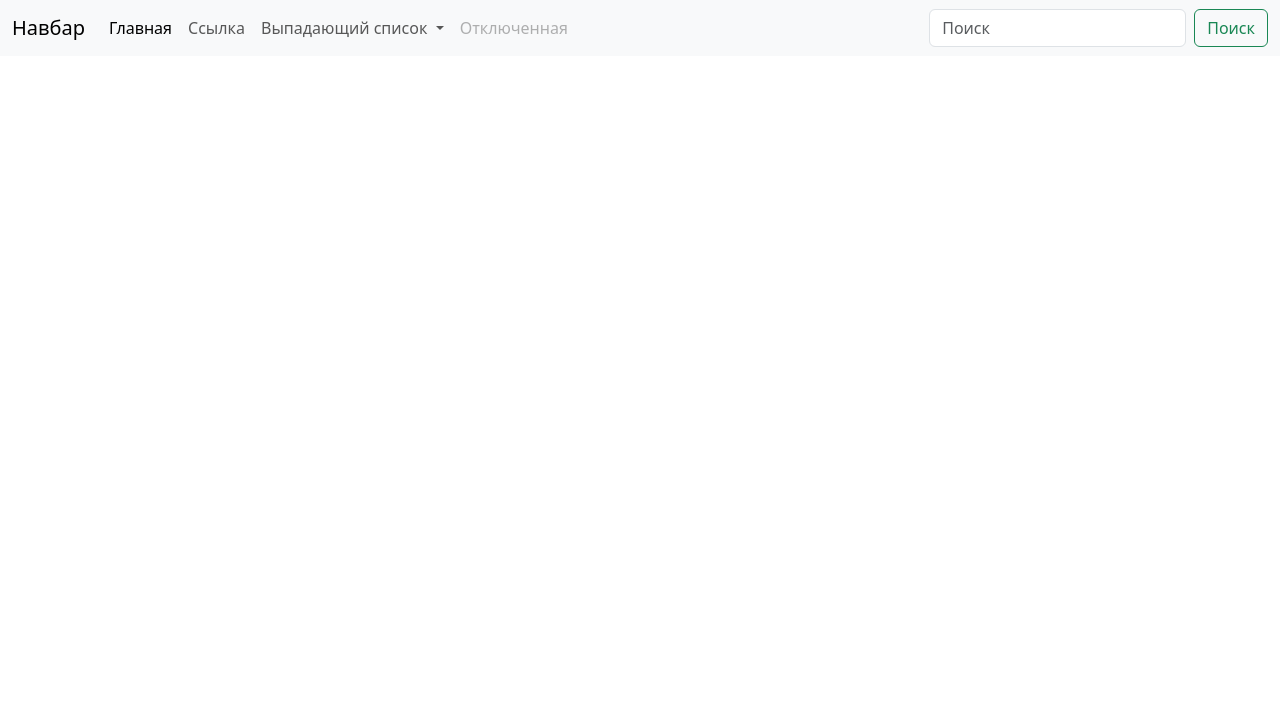
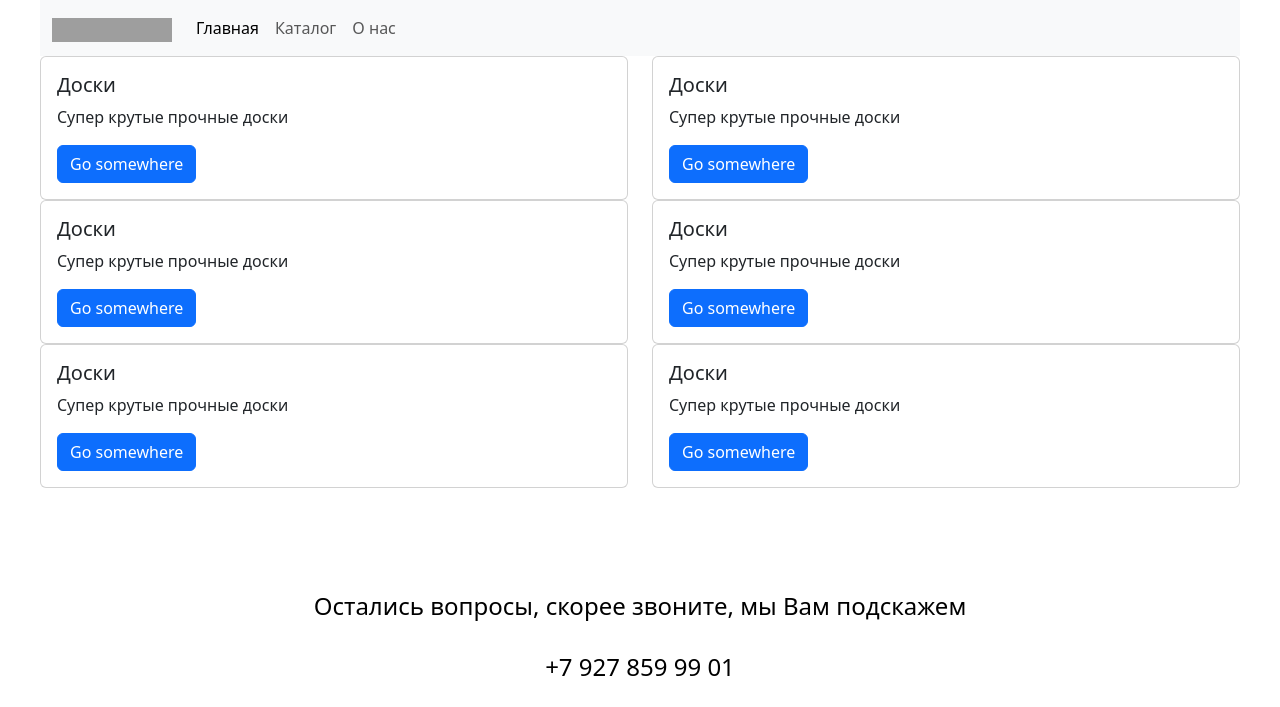
Before and after one commit to Liza1040/rsu, a Django app: page / in a window 1280 px wide. Shown: the top 707 px of the page. Before the commit the page ends 47 px from the top, so only its background shows below. Run offline with Django 5.2, Linux system fonts and the light colour scheme; grey boxes are pictures that could not be loaded.

Commit message:
add footer and logo

```diff
--- /dev/null
+++ b/app/static/base.css
@@ -0,0 +1,38 @@
+.main-page{
+    max-width: 1200px;
+    margin-left: auto;
+    margin-right: auto;
+}
+
+.logo-size{
+    width: 120px
+}
+
+.mainpage-footer-block-wrap{
+    padding: 100px 0 80px 0;
+    display: flex;
+    flex-direction: column;
+}
+
+.mainpage-footer-block__text{
+    font-size: 24px;
+    font-weight: normal;
+    text-align: center;
+    width: 70%;
+    margin: 0 auto;
+    color: #000;
+}
+
+.mainpage-footer-block-contacts_tel {
+    padding: 25px 0 0 0;
+    font-size: 24px;
+    font-weight: normal;
+    text-align: center;
+    color: #000;
+}
+
+.mainpage-footer-logo{
+    padding: 25px 0 0 0;
+    margin-left: auto;
+    margin-right: auto;
+}
--- a/app/templates/base/base.html
+++ b/app/templates/base/base.html
@@ -1,12 +1,14 @@
 <!DOCTYPE html>
+{% load static %}
 <html lang="en">
 <head>
     <meta charset="UTF-8">
     <meta name="viewport" content="width=device-width, initial-scale=1">
     <link href="https://cdn.jsdelivr.net/npm/bootstrap@5.3.3/dist/css/bootstrap.min.css" rel="stylesheet" integrity="sha384-QWTKZyjpPEjISv5WaRU9OFeRpok6YctnYmDr5pNlyT2bRjXh0JMhjY6hW+ALEwIH" crossorigin="anonymous">
-    <title>Title</title>
+    <link rel="stylesheet" href="{% static 'base.css' %}">
+    <title>Лесопилка Урмары</title>
 </head>
-<body>
+<body class="main-page">
     <header>
         {% include 'base/header.html' %}
     </header>
@@ -15,7 +17,7 @@
         {% endblock %}
     </main>
     <footer>
-
+        {% include 'base/footer.html' %}
     </footer>
     <script src="https://cdn.jsdelivr.net/npm/bootstrap@5.3.3/dist/js/bootstrap.bundle.min.js" integrity="sha384-YvpcrYf0tY3lHB60NNkmXc5s9fDVZLESaAA55NDzOxhy9GkcIdslK1eN7N6jIeHz" crossorigin="anonymous"></script>
 </body>
--- /dev/null
+++ b/app/templates/base/footer.html
@@ -0,0 +1,5 @@
+{% load static %}
+<footer class="d-flex flex-wrap justify-content-between align-items-center py-3 my-4 border-top">
+    <p class="col-md-4 mb-0 text-muted">&copy; 2024 Лесопилка Урмары</p>
+    <p class="nav-item">Контакты: 8(927)859-99-01</p>
+</footer>
--- a/app/templates/base/header.html
+++ b/app/templates/base/header.html
@@ -1,6 +1,9 @@
+{% load static %}
 <nav class="navbar navbar-expand-lg bg-body-tertiary">
   <div class="container-fluid">
-    <a class="navbar-brand" href="#">Навбар</a>
+    <a class="navbar-brand" href="/">
+      <img class="logo-size" src="{% static 'Logo.svg' %}" alt="" width="30" height="24">
+    </a>
     <button class="navbar-toggler" type="button" data-bs-toggle="collapse" data-bs-target="#navbarSupportedContent" aria-controls="navbarSupportedContent" aria-expanded="false" aria-label="Переключатель навигации">
       <span class="navbar-toggler-icon"></span>
     </button>
@@ -10,27 +13,11 @@
           <a class="nav-link active" aria-current="page" href="#">Главная</a>
         </li>
         <li class="nav-item">
-          <a class="nav-link" href="#">Ссылка</a>
-        </li>
-        <li class="nav-item dropdown">
-          <a class="nav-link dropdown-toggle" href="#" role="button" data-bs-toggle="dropdown" aria-expanded="false">
-            Выпадающий список
-          </a>
-          <ul class="dropdown-menu">
-            <li><a class="dropdown-item" href="#">Действие</a></li>
-            <li><a class="dropdown-item" href="#">Другое действие</a></li>
-            <li><hr class="dropdown-divider"></li>
-            <li><a class="dropdown-item" href="#">Что-то еще здесь</a></li>
-          </ul>
+          <a class="nav-link" href="#">Каталог</a>
         </li>
         <li class="nav-item">
-          <a class="nav-link disabled">Отключенная</a>
-        </li>
+          <a class="nav-link" href="#">О нас</a>
       </ul>
-      <form class="d-flex" role="search">
-        <input class="form-control me-2" type="search" placeholder="Поиск" aria-label="Поиск">
-        <button class="btn btn-outline-success" type="submit">Поиск</button>
-      </form>
     </div>
   </div>
 </nav>
--- a/app/templates/index.html
+++ /dev/null
@@ -1,4 +0,0 @@
-{% extends 'base/base.html' %}
-
-{% block content %}
-{% endblock %}
--- /dev/null
+++ b/app/templates/main_page.html
@@ -0,0 +1,30 @@
+{% extends "base/base.html" %}
+{% load static %}
+{% block content %}
+<div>
+  <div class="row">
+    {% for item in data %}
+    <div class="col-sm-6">
+      <div class="card">
+        <div class="card-body">
+          <h5 class="card-title">{{ item.name }}</h5>
+          <p class="card-text">{{ item.description }}</p>
+          <a href="#" class="btn btn-primary">Go somewhere</a>
+        </div>
+      </div>
+    </div>
+    {% endfor %}
+  </div>
+  <div class="mainpage-footer-block-wrap">
+    <div class="mainpage-footer-block__text">
+      Остались вопросы, скорее звоните, мы Вам подскажем
+    </div>
+    <div class="mainpage-footer-block-contacts_tel">
+      +7 927 859 99 01
+    </div>
+    <div class="mainpage-footer-logo">
+      <img src="{% static 'Logo-big.svg' %}">
+    </div>
+  </div>
+</div>
+{% endblock %}
--- a/app/views.py
+++ b/app/views.py
@@ -5,5 +5,32 @@ from django.shortcuts import render
 
 # Create your views here.
 def index_page(request: WSGIRequest):
-    context = {"time": datetime.now()}
-    return render(request, "index.html", context)
+    context = {
+        'data':[
+            {
+            'name': "Доски",
+            'description': "Супер крутые прочные доски"
+            },
+            {
+                'name': "Доски",
+                'description': "Супер крутые прочные доски"
+            },
+            {
+                'name': "Доски",
+                'description': "Супер крутые прочные доски"
+            },
+            {
+                'name': "Доски",
+                'description': "Супер крутые прочные доски"
+            },
+            {
+                'name': "Доски",
+                'description': "Супер крутые прочные доски"
+            },
+            {
+                'name': "Доски",
+                'description': "Супер крутые прочные доски"
+            },
+        ],
+    }
+    return render(request, "main_page.html", context)
--- a/rsu/settings.py
+++ b/rsu/settings.py
@@ -9,7 +9,7 @@ https://docs.djangoproject.com/en/5.1/topics/settings/
 For the full list of settings and their values, see
 https://docs.djangoproject.com/en/5.1/ref/settings/
 """
-
+import os
 from pathlib import Path
 
 # Build paths inside the project like this: BASE_DIR / 'subdir'.
@@ -120,6 +120,10 @@ USE_TZ = True
 
 STATIC_URL = 'static/'
 
+STATICFILES_DIRS = [
+    BASE_DIR / "app/static"
+]
+
 # Default primary key field type
 # https://docs.djangoproject.com/en/5.1/ref/settings/#default-auto-field
 
```
Also changed, not shown: app/static/Logo-big.svg (added), app/static/Logo.svg (added).
